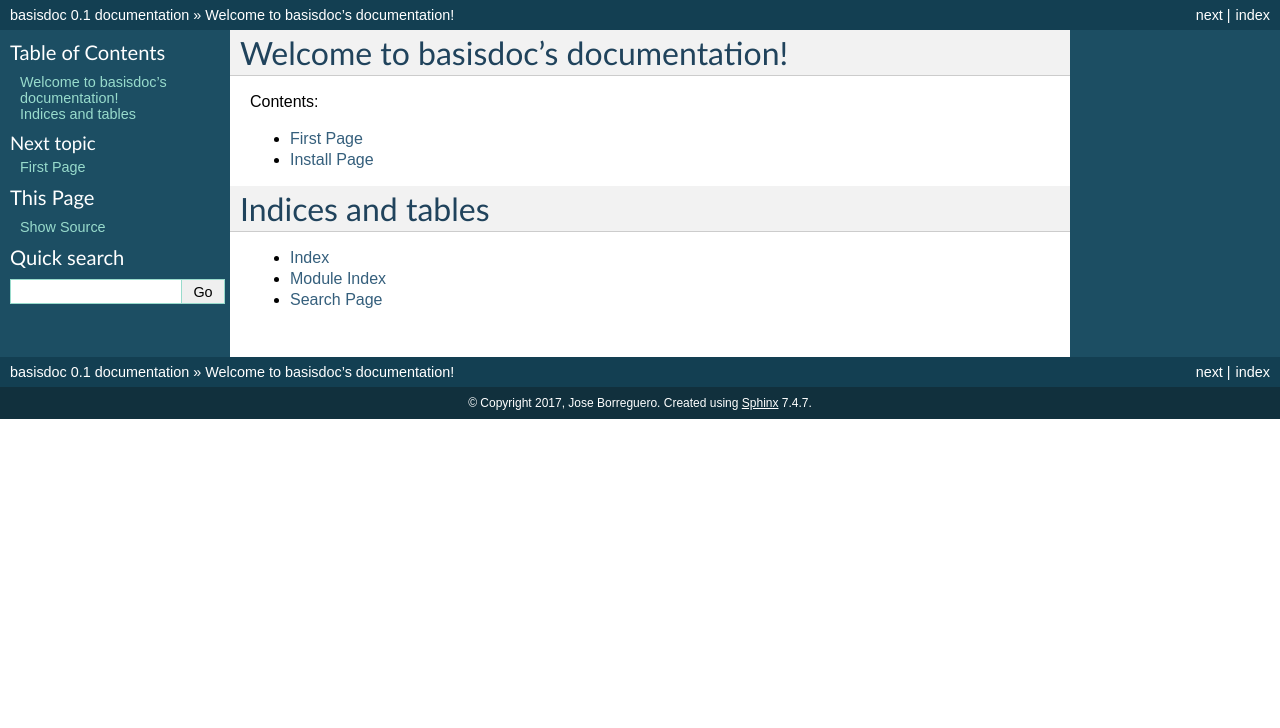
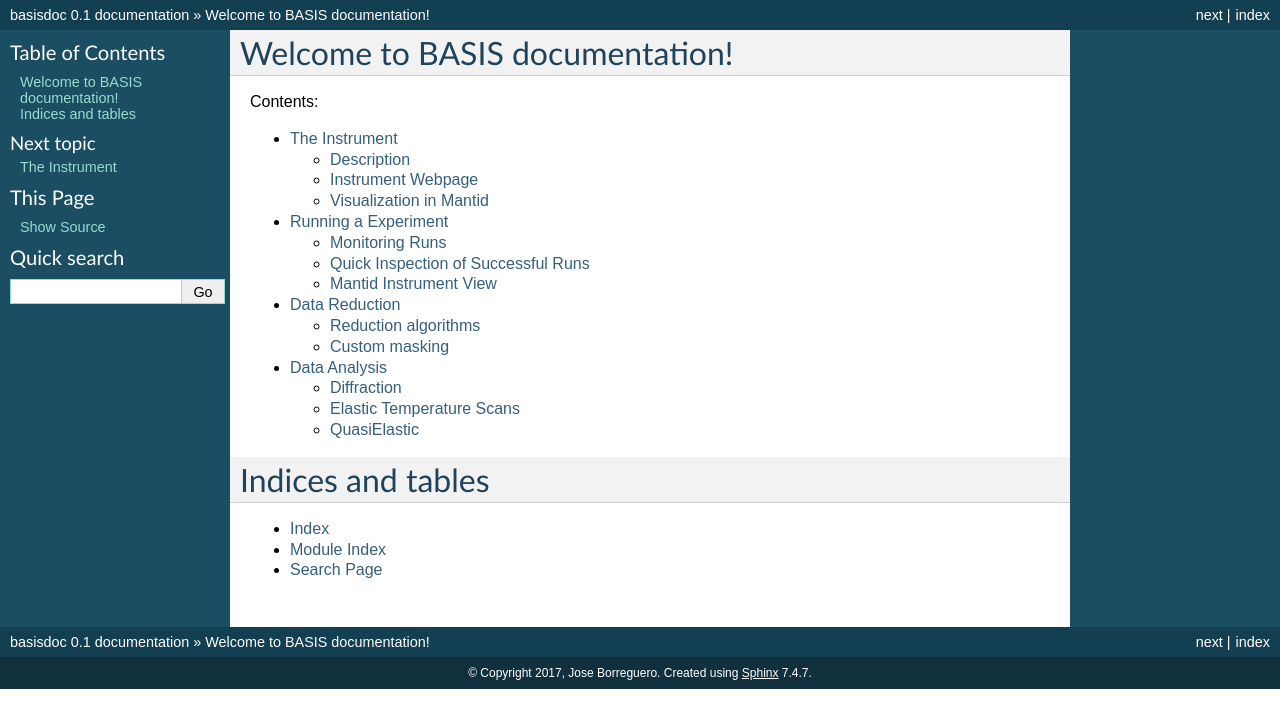
Before and after one commit to gitter-badger/basisdoc, a Sphinx documentation site: the page built from docs/index.rst, in a window 1280 px wide. Shown: the top 728 px of the page. Built offline with Sphinx 7.4.7, drawn with Linux system fonts in a browser that asks for light colours.

Commit message:
Refs #9 Added a bunch of sections and subsections

```diff
--- /dev/null
+++ b/docs/analysis.rst
@@ -0,0 +1,32 @@
+Data Analysis
+=============
+
+Diffraction
+-----------
+
+Elastic Temperature Scans
+-------------------------
+
+QuasiElastic
+------------
+
+Fitting
+~~~~~~~
+
+Dave
+####
+
+QClimax
+#######
+
+Mantid
+######
+
+Convfit
++++++++
+
+Fit Wizard
+++++++++++
+
+Python Scripting
+++++++++++++++++
--- a/docs/first_page.rst
+++ /dev/null
@@ -1,4 +0,0 @@
-First Page
-==========
-
-I am the first_page!
--- a/docs/index.rst
+++ b/docs/index.rst
@@ -3,7 +3,7 @@
    You can adapt this file completely to your liking, but it should at least
    contain the root `toctree` directive.
 
-Welcome to basisdoc's documentation!
+Welcome to BASIS documentation!
 ====================================================================
 
 Contents:
@@ -11,8 +11,10 @@ Contents:
 .. toctree::
    :maxdepth: 2
 
-   first_page
-   install
+   instrument
+   running_experiments
+   reduction
+   analysis
 
 
 Indices and tables
--- a/docs/install.rst
+++ /dev/null
@@ -1,4 +0,0 @@
-Install Page
-============
-
-I am an the install page!
--- /dev/null
+++ b/docs/instrument.rst
@@ -0,0 +1,11 @@
+The Instrument
+==============
+
+Description
+-----------
+
+Instrument Webpage
+------------------
+
+Visualization in Mantid
+-----------------------
--- /dev/null
+++ b/docs/reduction.rst
@@ -0,0 +1,14 @@
+Data Reduction
+==============
+
+Reduction algorithms
+--------------------
+
+BASISReduction
+~~~~~~~~~~~~~~
+
+BASISDifraction
+~~~~~~~~~~~~~~~
+
+Custom masking
+--------------
--- /dev/null
+++ b/docs/running_experiments.rst
@@ -0,0 +1,11 @@
+Running a Experiment
+====================
+
+Monitoring Runs
+---------------
+
+Quick Inspection of Successful Runs
+-----------------------------------
+
+Mantid Instrument View
+----------------------
```
